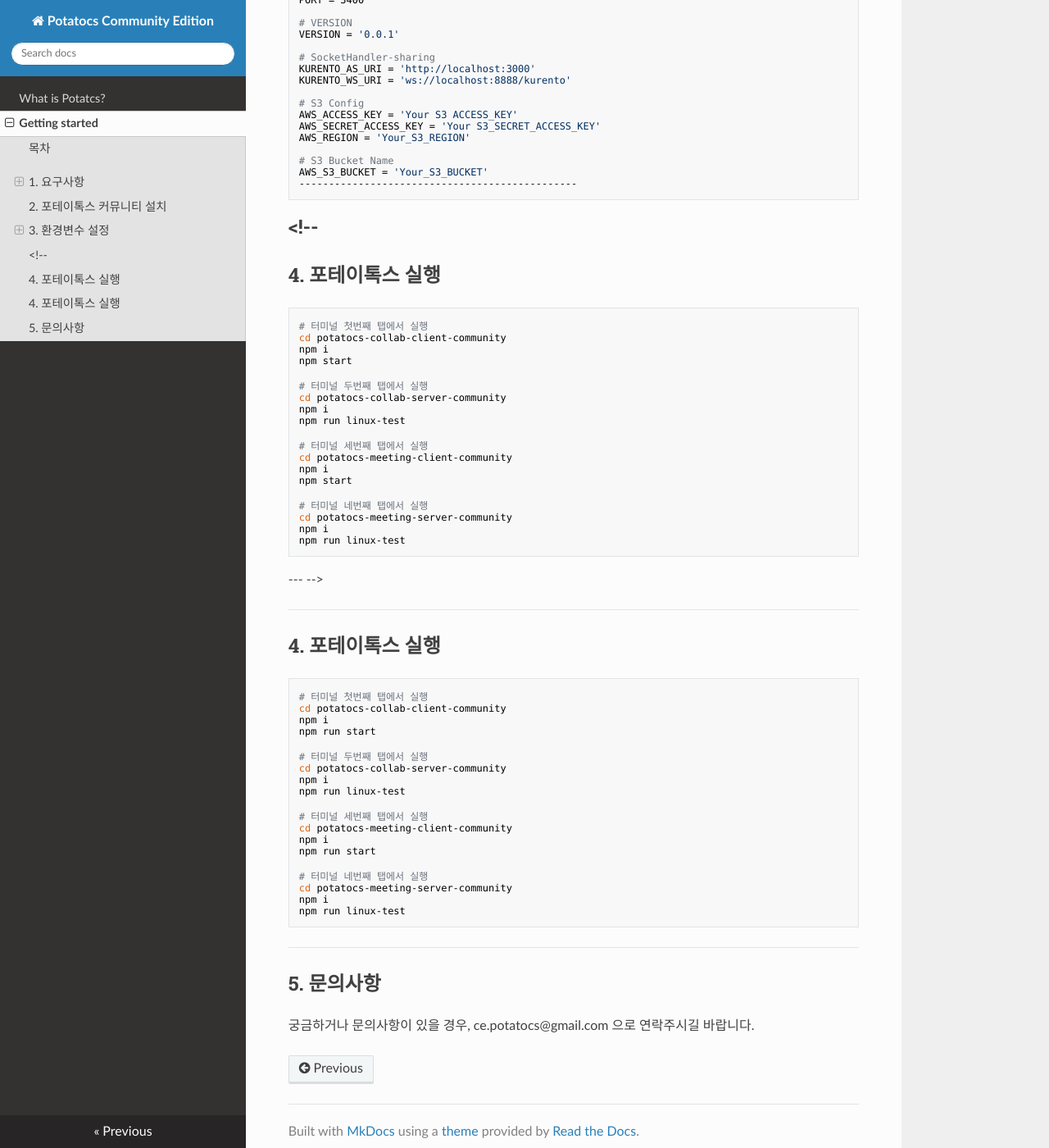
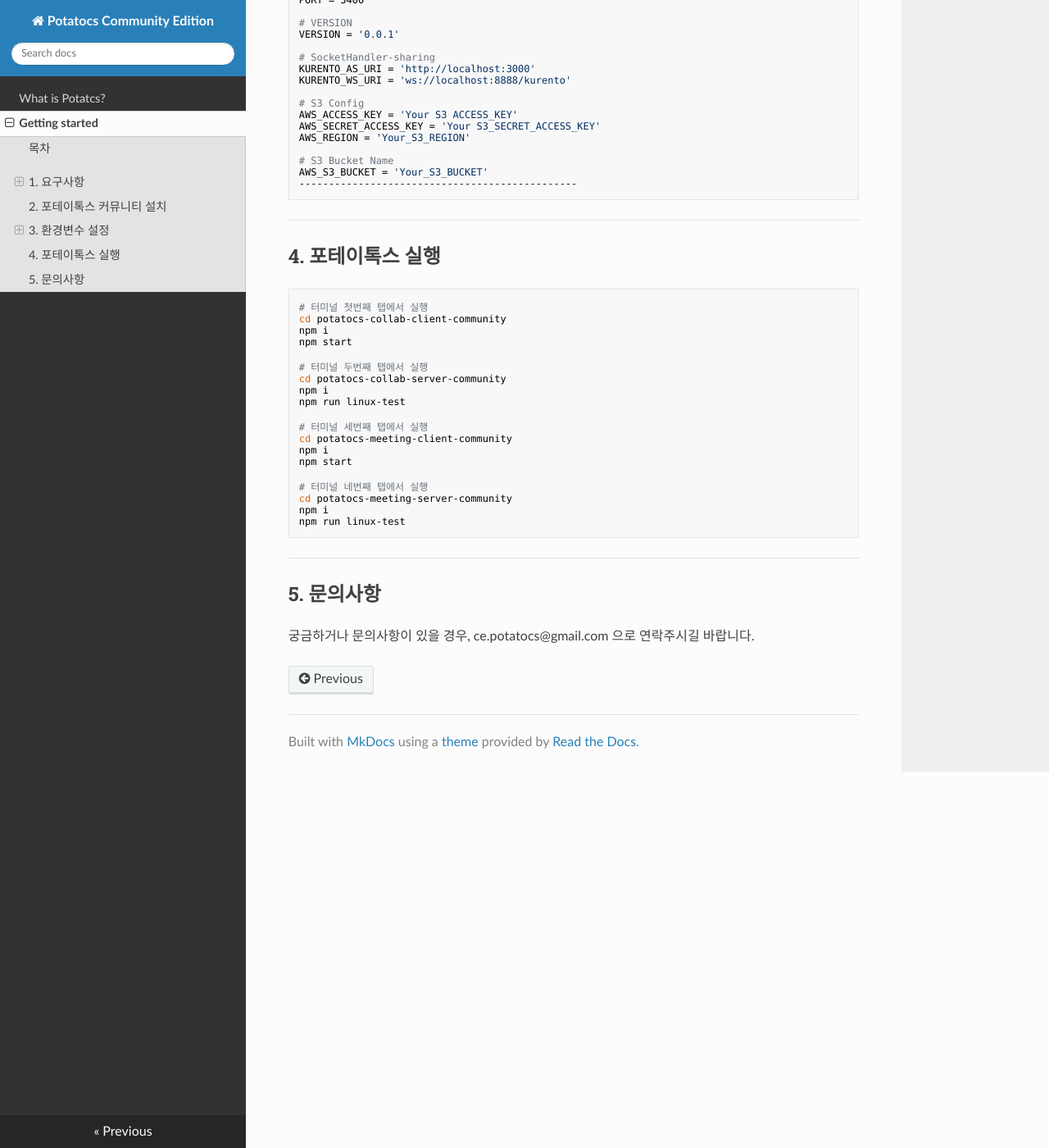
Before and after one commit to potatocs-ce/potatocs-ce-introduction, an MkDocs documentation site: the page built from docs/install.md, in a window 1280 px wide and 1400 px high, scrolled down 3431 px. Shown: the whole window at 82% size. Built offline with MkDocs 1.6.1, drawn with Linux system fonts in a browser that asks for light colours; nearby versions of some CDN libraries.

Commit message:
Fixed Documents

````diff
--- a/docs/install.md
+++ b/docs/install.md
@@ -205,7 +205,7 @@
 -----------------------------------------------
 ```
 
-## <!--
+---
 
 ## 4. 포테이톡스 실행
 
@@ -231,34 +231,6 @@
 npm run linux-test
 ```
 
---- -->
-
----
-
-## 4. 포테이톡스 실행
-
-```sh
-# 터미널 첫번째 탭에서 실행
-cd potatocs-collab-client-community
-npm i
-npm run start
-
-# 터미널 두번째 탭에서 실행
-cd potatocs-collab-server-community
-npm i
-npm run linux-test
-
-# 터미널 세번째 탭에서 실행
-cd potatocs-meeting-client-community
-npm i
-npm run start
-
-# 터미널 네번째 탭에서 실행
-cd potatocs-meeting-server-community
-npm i
-npm run linux-test
-```
-
 ---
 
 ## 5. 문의사항
````
Also changed, not shown: docs/index.md (+2 -0 lines).
